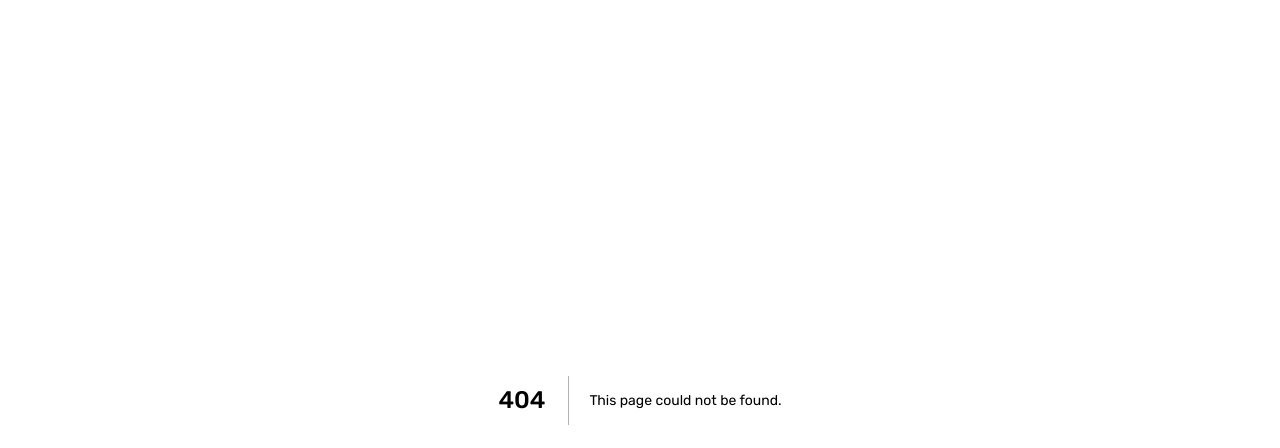
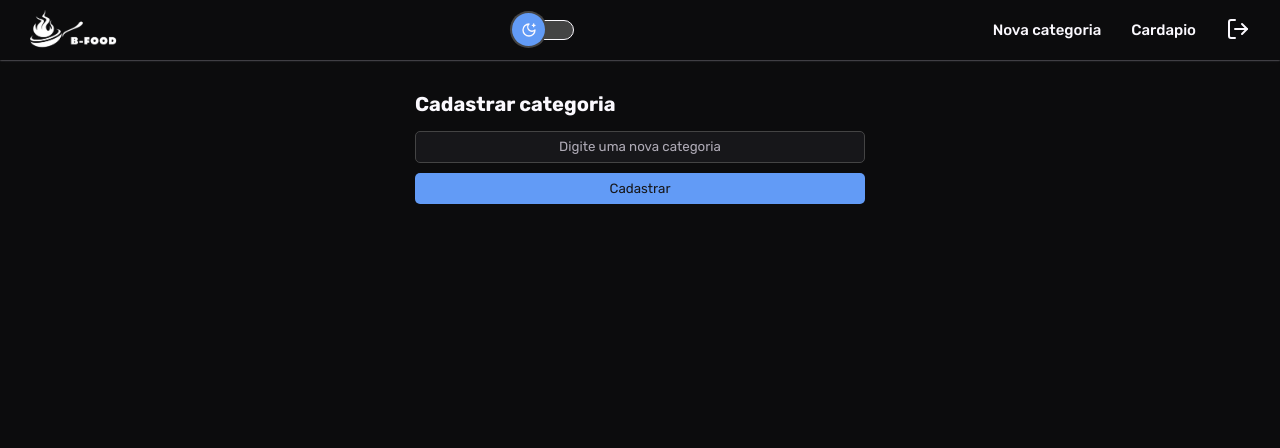
Before and after one commit to IvambergSilva/b-food_frontend, a Next.js app: page /category in a window 1280 px wide. Before the commit this address had no page. Shown: the top 448 px of the page. Built offline with nearby package versions, Linux system fonts and the light colour scheme.

Commit message:
:sparkles: feat: Página de novas categorias

```diff
--- a/src/components/Header/Header.styles.ts
+++ b/src/components/Header/Header.styles.ts
@@ -6,9 +6,8 @@ export const HeaderContainer = styled.header`
     align-items: center;
     justify-content: space-between;
     height: 6rem;
-    background: #000;
     padding: 1rem 3rem;
-    box-shadow: 0px 0px 2px ${(props) => props.theme.colors.base.gray_300};
+    box-shadow: 0px 0px 2px ${(props) => props.theme.colors.base.gray_200};
 
     img {
         height: 100%;
@@ -18,12 +17,37 @@ export const HeaderContainer = styled.header`
         display: flex;
         align-items: center;
         justify-content: space-between;
-        gap: 2rem;
+        gap: 1rem;
 
         span {
             color: ${(props) => props.theme.colors.base.gray_100};
             font-size: 1.5rem;
             font-weight: 500;
+            position: relative;
+            padding: 0.5rem 1rem;
+
+            &::before, &::after {
+                content: " ";
+                width: 0%;
+                height: 0.2rem;
+                background: ${(props) => props.theme.colors.base.gray_200};
+                position: absolute;
+                left: 50%;
+                transform: translate(-50%);
+                transition: 0.3s ease-in-out;
+            }
+
+            &::before {
+                top: 0;
+            }
+
+            &::after {
+                bottom: 0;
+            }
+
+            &:hover::before, &:hover::after {
+                width: 100%;
+            }
         }
 
         button {
--- a/src/components/Header/Header.tsx
+++ b/src/components/Header/Header.tsx
@@ -33,8 +33,9 @@ export default function Header({ toggleTheme, themeTitle }) {
 
             <nav>
                 <Link href={'/category'}>
-                    <span>Categorias</span>
+                    <span>Nova categoria</span>
                 </Link>
+
                 <Link href={'/product'}>
                     <span>Cardapio</span>
                 </Link>
--- /dev/null
+++ b/src/components/Title/Title.styles.ts
@@ -0,0 +1,8 @@
+import { PrimaryHeading } from "@/styles/variables";
+import styled from "styled-components";
+
+export const TitleContainer = styled.h1`
+    font-size: ${PrimaryHeading.size};
+    font-weight: ${PrimaryHeading.weight};
+    color: ${(props) => props.theme.colors.base.gray_100};
+`
--- /dev/null
+++ b/src/components/Title/Title.tsx
@@ -0,0 +1,12 @@
+import React from "react";
+import { TitleContainer } from "./Title.styles";
+
+interface ITitleProps {
+    name: string;
+}
+
+export default function Title({ name }: ITitleProps) {
+    return (
+        <TitleContainer>{name}</TitleContainer>
+    )
+}
--- /dev/null
+++ b/src/pages/category/category.module.scss
@@ -0,0 +1,30 @@
+.categoryContainer {
+    height: 100vh;
+    .categoryMain {
+        display: flex;
+        flex-direction: column;
+        margin-top: 1.5px;
+
+        h1 {
+            font-size: 2rem;
+            margin: 3rem 0 0.5rem;
+        }
+
+        .formCategory {
+            max-width: 45rem;
+            width: 90%;
+            display: flex;
+            flex-direction: column;
+            gap: 1rem;
+            align-self: center;
+            margin: auto;
+        }
+    }
+
+    @media screen and (max-width: 520px) {
+        .formCategory {
+            width: 90%
+        }
+    }
+
+}
--- /dev/null
+++ b/src/pages/category/index.tsx
@@ -0,0 +1,82 @@
+import Button from "@/components/Button/Button";
+import { Input } from "@/components/Input/Input";
+import Head from "next/head";
+import Header from "@/components/Header/Header";
+import Styles from './category.module.scss'
+import { DarkMode, LightMode } from "@/styles/variables";
+import Title from "@/components/Title/Title";
+import { FormEvent, useState } from "react"
+import setupApiClient from "@/services/api";
+import { toast } from "react-toastify";
+
+interface IHomeProps {
+    toggleTheme(): void;
+    themeTitle: string
+}
+
+export default function Category({ toggleTheme, themeTitle }: IHomeProps) {
+
+    const [name, setName] = useState('')
+
+    async function handleRegister(event: FormEvent) {
+        event.preventDefault()
+
+        if (name === '') {
+            toast.error('Digite uma categoria', {
+                style: {
+                    fontSize: '1.5rem'
+                }
+            })
+        }
+
+        const apiClient = setupApiClient();
+        await apiClient.post('/category', {
+            name: name
+        });
+
+        toast.success('Categoria cadastrada com sucesso', {
+            style: {
+                fontSize: '1.5rem'
+            }
+        })
+
+        setName('')
+    }
+
+    return (
+        <div className={Styles.categoryContainer}
+            style={{
+                backgroundColor: `${themeTitle === 'dark'
+                    ? DarkMode.colors.base.gray_500
+                    : LightMode.colors.base.gray_500}`
+            }}>
+            <Head>
+                <title>B-Food - Painel</title>
+            </Head>
+
+            <Header
+                toggleTheme={toggleTheme}
+                themeTitle={themeTitle}
+            />
+
+            <main
+                className={Styles.categoryMain}
+
+            >
+                <form className={Styles.formCategory} onSubmit={handleRegister}>
+                    <Title
+                        name="Cadastrar categoria"
+                    />
+                    <Input
+                        placeholder="Digite uma nova categoria"
+                        value={name}
+                        onChange={(e) => setName(e.target.value)}
+                    />
+                    <Button
+                        name="Cadastrar"
+                    />
+                </form>
+            </main>
+        </div>
+    )
+}
--- a/src/pages/dashboard/index.tsx
+++ b/src/pages/dashboard/index.tsx
@@ -1,6 +1,7 @@
 import Header from "@/components/Header/Header"
 import canSSRAuth from "@/utils/canSSRAuth"
 import Head from "next/head"
+import Category from "../category";
 
 interface IHomeProps {
     toggleTheme(): void;
```
